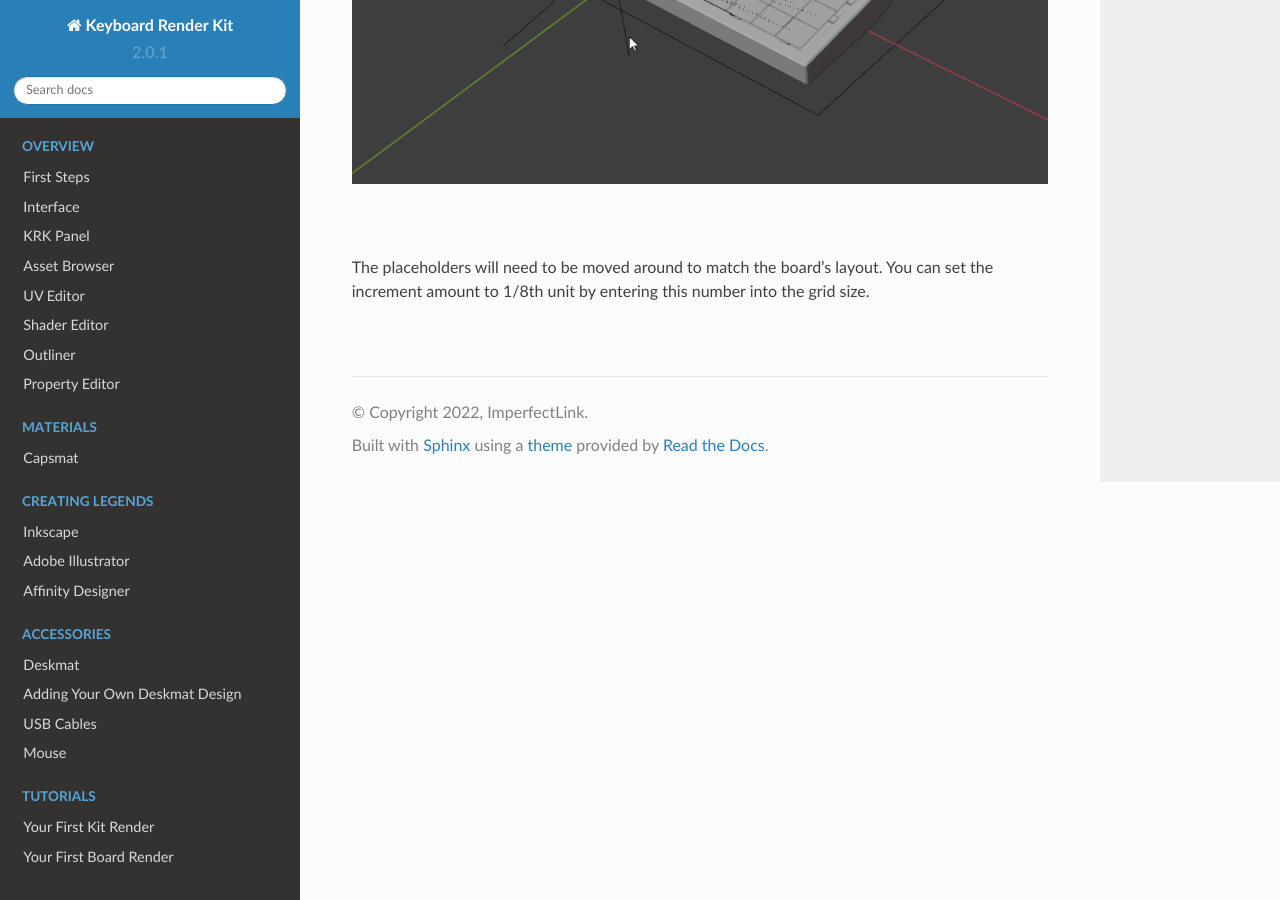
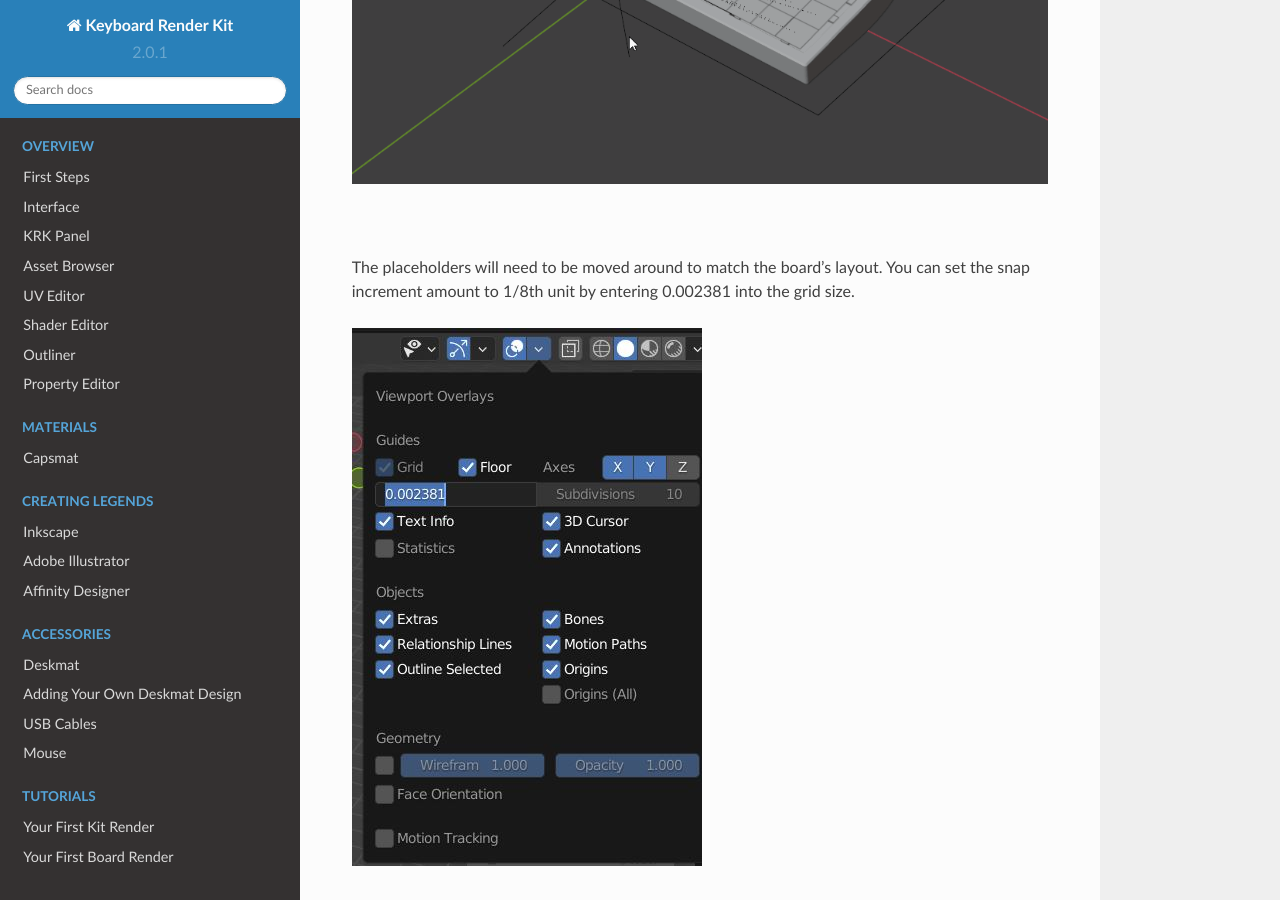
Before and after one commit to imperfectlink/KeyboardRenderKit, a Sphinx documentation site: the page built from docs/source/board_custom.rst, in a window 1280 px wide and 900 px high, scrolled down 8258 px. Built offline with Sphinx 7.4.7 and the Read the Docs theme 2.0.0, drawn with Linux system fonts in a browser that asks for light colours.

Commit message:
Update board_custom.rst

```diff
--- a/docs/source/board_custom.rst
+++ b/docs/source/board_custom.rst
@@ -101,6 +101,8 @@ Parent the layout's move handle to the board's move handle.
 
 |
 
-The placeholders will need to be moved around to match the board's layout. You can set the increment amount to 1/8th unit by entering this number into the grid size.
+The placeholders will need to be moved around to match the board's layout. You can set the snap increment amount to 1/8th unit by entering 0.002381 into the grid size.
+
+.. image:: img/SnapIncrementGrid.jpg
 
 |
```
